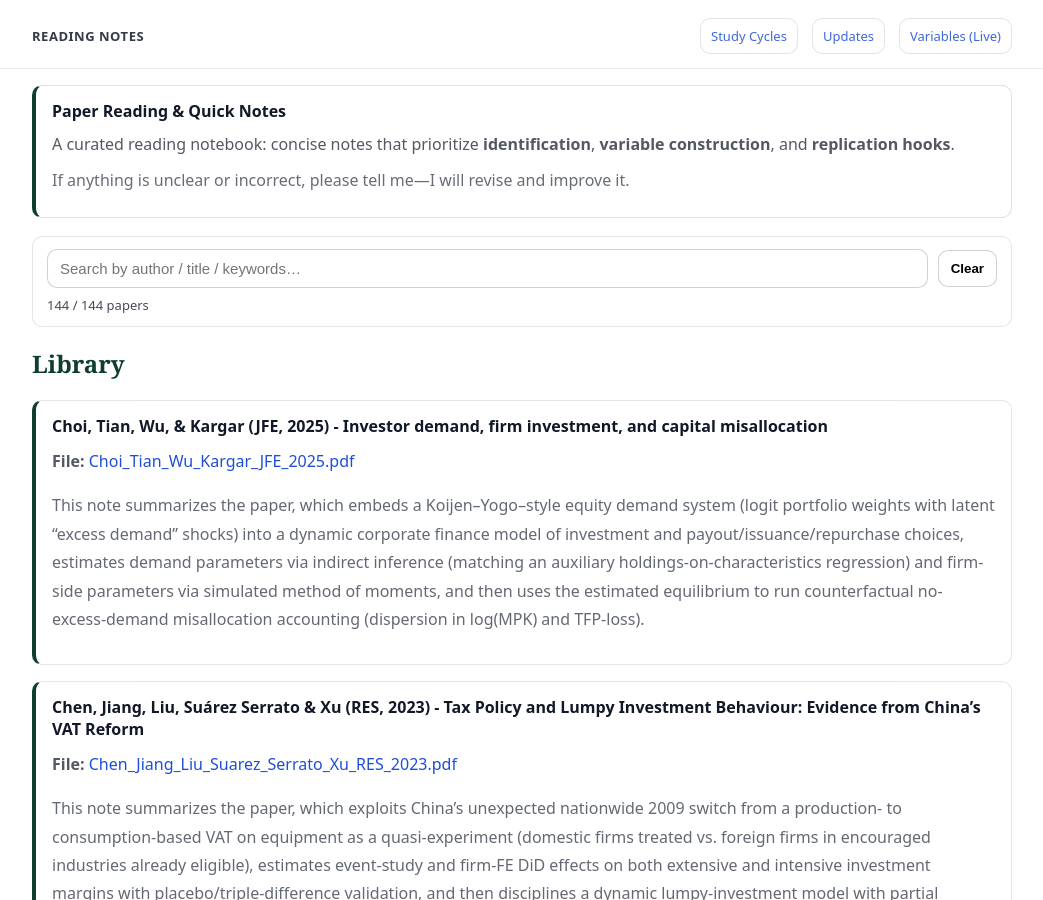
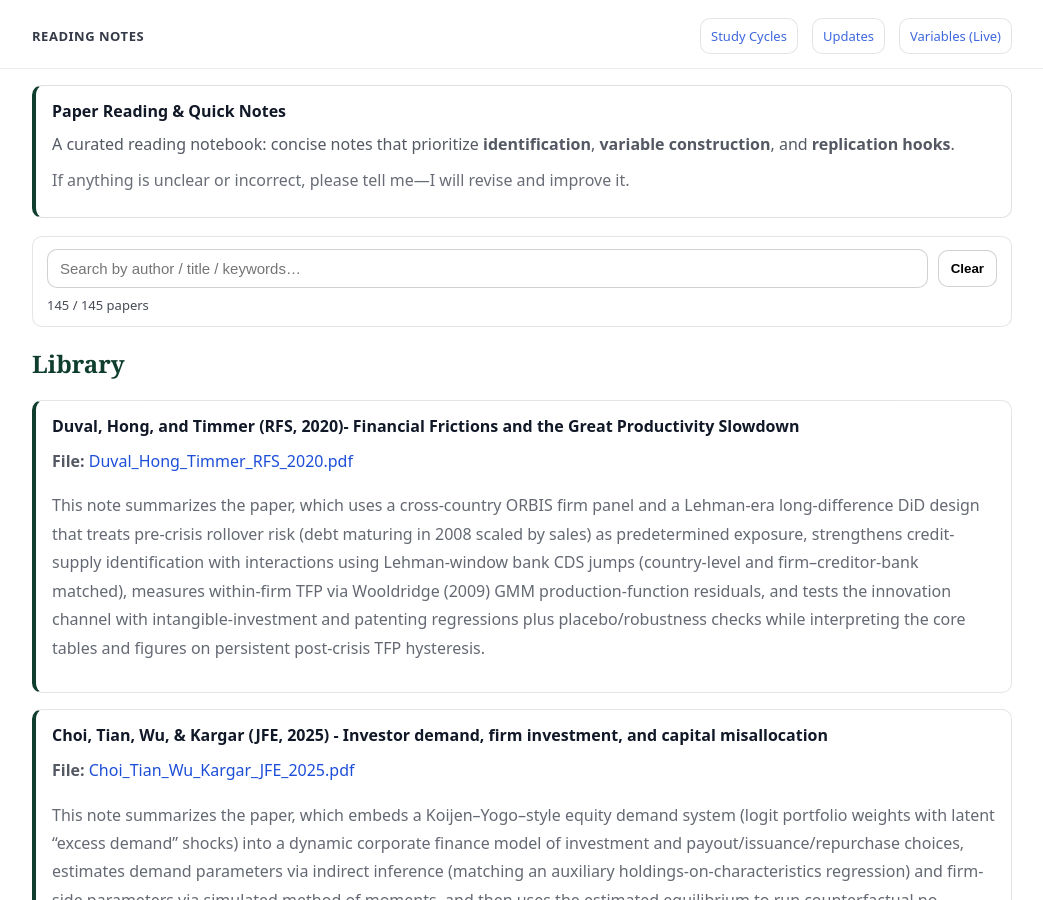
Before and after one commit to yaxinzn/study-archive, a Jekyll site: the page built from reading/index.md, in a window 1280 px wide and 900 px high. Shown: the whole window, without its empty margins (118-1161 px from the left). Built offline with Jekyll 4.4.1, drawn with Linux system fonts in a browser that asks for light colours.

Commit message:
Reading: add/update Duval_Hong_Timmer_RFS_2020.pdf

```diff
--- a/_data/reading.yml
+++ b/_data/reading.yml
@@ -1,3 +1,7 @@
+- title: "Duval, Hong, and Timmer (RFS, 2020)- Financial Frictions and the Great Productivity Slowdown"
+  file: "Duval_Hong_Timmer_RFS_2020.pdf"
+  desc: "This note summarizes the paper, which uses a cross-country ORBIS firm panel and a Lehman-era long-difference DiD design that treats pre-crisis rollover risk (debt maturing in 2008 scaled by sales) as predetermined exposure, strengthens credit-supply identification with interactions using Lehman-window bank CDS jumps (country-level and firm–creditor-bank matched), measures within-firm TFP via Wooldridge (2009) GMM production-function residuals, and tests the innovation channel with intangible-investment and patenting regressions plus placebo/robustness checks while interpreting the core tables and figures on persistent post-crisis TFP hysteresis."
+
 - title: "Choi, Tian, Wu, & Kargar (JFE, 2025) - Investor demand, firm investment, and capital misallocation"
   file: "Choi_Tian_Wu_Kargar_JFE_2025.pdf"
   desc: "This note summarizes the paper, which embeds a Koijen–Yogo–style equity demand system (logit portfolio weights with latent “excess demand” shocks) into a dynamic corporate finance model of investment and payout/issuance/repurchase choices, estimates demand parameters via indirect inference (matching an auxiliary holdings-on-characteristics regression) and firm-side parameters via simulated method of moments, and then uses the estimated equilibrium to run counterfactual no-excess-demand misallocation accounting (dispersion in log(MPK) and TFP-loss)."
```
Also changed, not shown: 1 other file.
